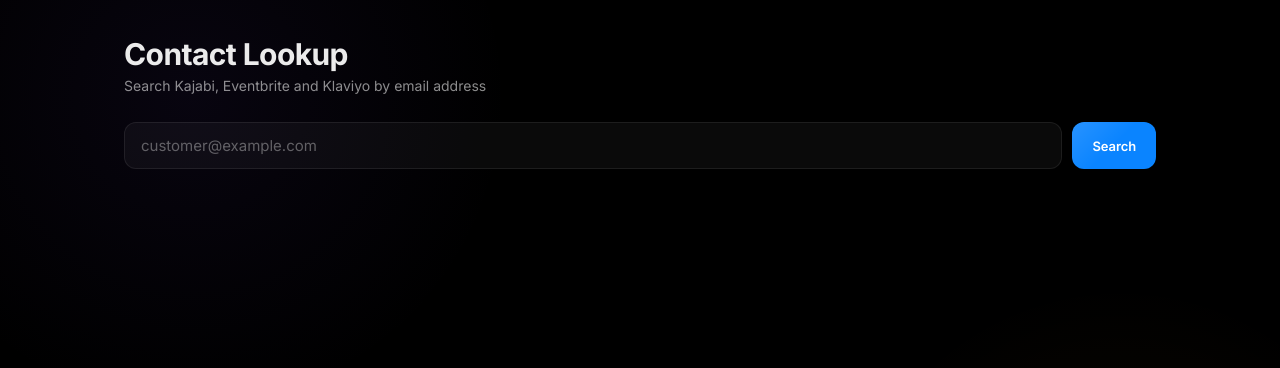
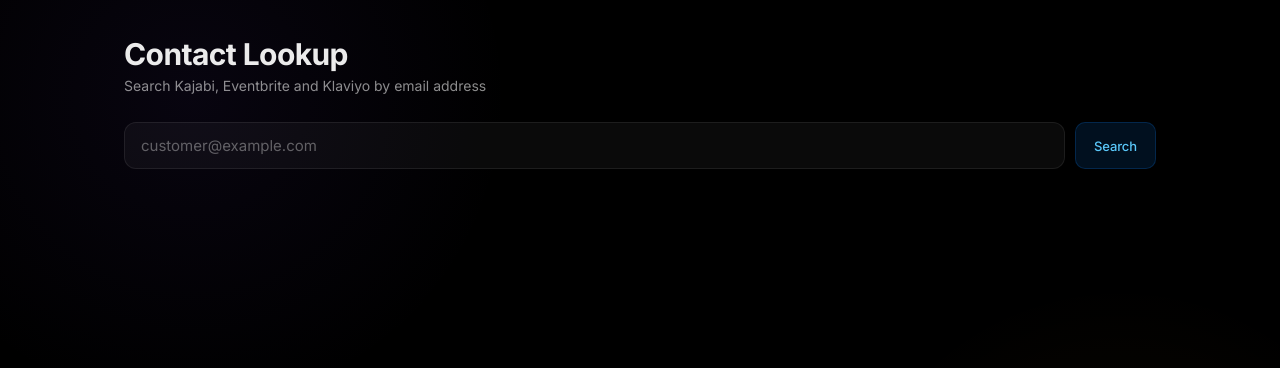
Before and after one commit to jakehb1/ennie-dashboard, a Flask app: page /lookup in a window 1280 px wide. Shown: the part 64-432 px from the top of the page. Run offline with Flask 3, Linux system fonts and the light colour scheme; the visitor is signed in with stand-in values (Sample User, id 1); some libraries are stand-ins or nearby versions.

Commit message:
Refined glass buttons: subtle tinted glass instead of flat bright colors

```diff
--- a/app.py
+++ b/app.py
@@ -390,40 +390,50 @@
         }
         .original p { color: rgba(255,255,255,0.7); }
         .reply p { white-space: pre-line; line-height: 1.4; color: rgba(52,199,89,0.9); }
-        .actions { display: flex; gap: 8px; flex-wrap: wrap; }
+        .actions { display: flex; gap: 6px; flex-wrap: wrap; }
         .btn {
-            padding: 8px 14px; border-radius: 8px; border: none;
-            font-weight: 600; color: white; cursor: pointer; font-size: 13px;
-            transition: all 0.2s ease; backdrop-filter: blur(10px);
-        }
-        .btn:hover { transform: translateY(-1px); box-shadow: 0 4px 16px rgba(0,0,0,0.3); }
-        .btn-approve { background: rgba(52,199,89,0.8); }
-        .btn-approve:hover { background: rgba(52,199,89,1); }
-        .btn-edit { background: rgba(0,122,255,0.8); }
-        .btn-edit:hover { background: rgba(0,122,255,1); }
-        .btn-escalate { background: rgba(255,149,0,0.8); }
-        .btn-escalate:hover { background: rgba(255,149,0,1); }
-        .btn-reject { background: rgba(255,59,48,0.8); }
-        .btn-reject:hover { background: rgba(255,59,48,1); }
+            padding: 8px 16px; border-radius: 10px;
+            border: 1px solid rgba(255,255,255,0.1);
+            font-weight: 500; color: rgba(255,255,255,0.85); cursor: pointer; font-size: 13px;
+            font-family: 'Inter', -apple-system, sans-serif; letter-spacing: -0.1px;
+            transition: all 0.2s cubic-bezier(0.4, 0, 0.2, 1);
+            background: rgba(255,255,255,0.06); backdrop-filter: blur(20px);
+            -webkit-backdrop-filter: blur(20px);
+        }
+        .btn:hover { background: rgba(255,255,255,0.1); border-color: rgba(255,255,255,0.18); transform: translateY(-0.5px); }
+        .btn:active { transform: scale(0.97); }
+        .btn-approve { background: rgba(48,209,88,0.12); color: #34D058; border-color: rgba(48,209,88,0.2); }
+        .btn-approve:hover { background: rgba(48,209,88,0.2); border-color: rgba(48,209,88,0.35); }
+        .btn-edit { background: rgba(10,132,255,0.12); color: #5AC8FA; border-color: rgba(10,132,255,0.2); }
+        .btn-edit:hover { background: rgba(10,132,255,0.2); border-color: rgba(10,132,255,0.35); }
+        .btn-escalate { background: rgba(255,159,10,0.12); color: #FFD60A; border-color: rgba(255,159,10,0.2); }
+        .btn-escalate:hover { background: rgba(255,159,10,0.2); border-color: rgba(255,159,10,0.35); }
+        .btn-reject { background: rgba(255,69,58,0.1); color: #FF6961; border-color: rgba(255,69,58,0.15); }
+        .btn-reject:hover { background: rgba(255,69,58,0.18); border-color: rgba(255,69,58,0.3); }
         .inline-edit-form {
-            display: none; margin-top: 12px; padding: 12px; background: rgba(0,122,255,0.06);
-            border-radius: 8px; border: 1px solid rgba(0,122,255,0.3);
+            display: none; margin-top: 12px; padding: 14px;
+            background: rgba(10,132,255,0.04);
+            border-radius: 12px; border: 1px solid rgba(10,132,255,0.15);
         }
         .inline-edit-form.active { display: block; }
         .edit-textarea {
-            width: 100%; min-height: 120px; padding: 12px; border: 1px solid rgba(255,255,255,0.1);
-            border-radius: 6px; font-family: inherit; font-size: 14px; line-height: 1.5;
-            resize: vertical; background: rgba(255,255,255,0.05); color: rgba(255,255,255,0.9);
-        }
-        .edit-textarea:focus { outline: none; border-color: rgba(0,122,255,0.5); }
-        .edit-actions { display: flex; gap: 8px; margin-top: 8px; justify-content: flex-end; }
+            width: 100%; min-height: 120px; padding: 12px; border: 1px solid rgba(255,255,255,0.08);
+            border-radius: 10px; font-family: inherit; font-size: 14px; line-height: 1.5;
+            resize: vertical; background: rgba(255,255,255,0.04); color: rgba(255,255,255,0.9);
+        }
+        .edit-textarea:focus { outline: none; border-color: rgba(10,132,255,0.4); box-shadow: 0 0 0 3px rgba(10,132,255,0.08); }
+        .edit-actions { display: flex; gap: 8px; margin-top: 10px; justify-content: flex-end; }
         .btn-small {
-            padding: 6px 12px; border-radius: 6px; border: none;
-            font-weight: 500; color: white; cursor: pointer; font-size: 12px;
-            transition: all 0.2s ease;
-        }
-        .btn-save { background: rgba(52,199,89,0.8); }
-        .btn-cancel { background: rgba(255,255,255,0.15); }
+            padding: 7px 14px; border-radius: 8px;
+            border: 1px solid rgba(255,255,255,0.1);
+            font-weight: 500; color: rgba(255,255,255,0.85); cursor: pointer; font-size: 12px;
+            font-family: 'Inter', -apple-system, sans-serif;
+            transition: all 0.2s cubic-bezier(0.4, 0, 0.2, 1);
+            background: rgba(255,255,255,0.06);
+        }
+        .btn-small:hover { background: rgba(255,255,255,0.1); }
+        .btn-save { background: rgba(48,209,88,0.12); color: #34D058; border-color: rgba(48,209,88,0.2); }
+        .btn-cancel { background: rgba(255,255,255,0.06); color: rgba(255,255,255,0.5); }
         .escalation-form {
             display: none; margin-top: 12px; padding: 12px; background: rgba(255,149,0,0.06);
             border-radius: 8px; border: 1px solid rgba(255,149,0,0.3);
@@ -534,7 +544,7 @@
                     </select>
                     <textarea class="escalation-textarea" id="escalation-text-{{ draft.id }}" placeholder="Add context (optional)"></textarea>
                     <div class="edit-actions">
-                        <button class="btn-small" style="background: #FF9500;" onclick="saveEscalation('{{ draft.id }}')">Escalate</button>
+                        <button class="btn-small" style="background:rgba(255,159,10,0.12);color:#FFD60A;border-color:rgba(255,159,10,0.2);" onclick="saveEscalation('{{ draft.id }}')">Escalate</button>
                         <button class="btn-small btn-cancel" onclick="cancelEscalation('{{ draft.id }}')">Cancel</button>
                     </div>
                 </div>
@@ -896,21 +906,26 @@
             text-transform: uppercase; font-weight: 600; letter-spacing: 0.5px;
         }
         .reply p { white-space: pre-line; line-height: 1.4; color: rgba(52,199,89,0.9); }
-        .actions { display: flex; gap: 8px; flex-wrap: wrap; }
+        .actions { display: flex; gap: 6px; flex-wrap: wrap; }
         .btn {
-            padding: 8px 14px; border-radius: 8px; border: none;
-            font-weight: 600; color: white; cursor: pointer; font-size: 13px;
-            transition: all 0.2s ease; backdrop-filter: blur(10px);
-        }
-        .btn:hover { transform: translateY(-1px); box-shadow: 0 4px 16px rgba(0,0,0,0.3); }
-        .btn-approve { background: rgba(52,199,89,0.8); }
-        .btn-approve:hover { background: rgba(52,199,89,1); }
-        .btn-edit { background: rgba(0,122,255,0.8); }
-        .btn-edit:hover { background: rgba(0,122,255,1); }
-        .btn-escalate { background: rgba(255,149,0,0.8); }
-        .btn-escalate:hover { background: rgba(255,149,0,1); }
-        .btn-reject { background: rgba(255,59,48,0.8); }
-        .btn-reject:hover { background: rgba(255,59,48,1); }
+            padding: 8px 16px; border-radius: 10px;
+            border: 1px solid rgba(255,255,255,0.1);
+            font-weight: 500; color: rgba(255,255,255,0.85); cursor: pointer; font-size: 13px;
+            font-family: 'Inter', -apple-system, sans-serif; letter-spacing: -0.1px;
+            transition: all 0.2s cubic-bezier(0.4, 0, 0.2, 1);
+            background: rgba(255,255,255,0.06); backdrop-filter: blur(20px);
+            -webkit-backdrop-filter: blur(20px);
+        }
+        .btn:hover { background: rgba(255,255,255,0.1); border-color: rgba(255,255,255,0.18); transform: translateY(-0.5px); }
+        .btn:active { transform: scale(0.97); }
+        .btn-approve { background: rgba(48,209,88,0.12); color: #34D058; border-color: rgba(48,209,88,0.2); }
+        .btn-approve:hover { background: rgba(48,209,88,0.2); border-color: rgba(48,209,88,0.35); }
+        .btn-edit { background: rgba(10,132,255,0.12); color: #5AC8FA; border-color: rgba(10,132,255,0.2); }
+        .btn-edit:hover { background: rgba(10,132,255,0.2); border-color: rgba(10,132,255,0.35); }
+        .btn-escalate { background: rgba(255,159,10,0.12); color: #FFD60A; border-color: rgba(255,159,10,0.2); }
+        .btn-escalate:hover { background: rgba(255,159,10,0.2); border-color: rgba(255,159,10,0.35); }
+        .btn-reject { background: rgba(255,69,58,0.1); color: #FF6961; border-color: rgba(255,69,58,0.15); }
+        .btn-reject:hover { background: rgba(255,69,58,0.18); border-color: rgba(255,69,58,0.3); }
         .user-link { color: inherit; text-decoration: none; cursor: pointer; transition: color 0.2s; }
         .user-link:hover { text-decoration: underline; color: #5AC8FA; }
         .modal-overlay {
@@ -970,10 +985,19 @@
             font-weight: 500; color: white; cursor: pointer; font-size: 12px;
             transition: all 0.2s ease;
         }
-        .btn-save { background: rgba(52,199,89,0.8); }
-        .btn-save:hover { background: rgba(52,199,89,1); }
-        .btn-cancel { background: rgba(255,255,255,0.15); }
-        .btn-cancel:hover { background: rgba(255,255,255,0.25); }
+        .btn-small {
+            padding: 7px 14px; border-radius: 8px;
+            border: 1px solid rgba(255,255,255,0.1);
+            font-weight: 500; color: rgba(255,255,255,0.85); cursor: pointer; font-size: 12px;
+            font-family: 'Inter', -apple-system, sans-serif;
+            transition: all 0.2s cubic-bezier(0.4, 0, 0.2, 1);
+            background: rgba(255,255,255,0.06);
+        }
+        .btn-small:hover { background: rgba(255,255,255,0.1); }
+        .btn-save { background: rgba(48,209,88,0.12); color: #34D058; border-color: rgba(48,209,88,0.2); }
+        .btn-save:hover { background: rgba(48,209,88,0.2); }
+        .btn-cancel { background: rgba(255,255,255,0.06); color: rgba(255,255,255,0.5); }
+        .btn-cancel:hover { background: rgba(255,255,255,0.1); }
         .escalation-form {
             display: none; margin-top: 12px; padding: 12px; background: rgba(255,149,0,0.06);
             border-radius: 8px; border: 1px solid rgba(255,149,0,0.3);
@@ -1111,7 +1135,7 @@
                     </select>
                     <textarea class="escalation-textarea" id="escalation-text-{{ draft.id }}" placeholder="Add context (optional)"></textarea>
                     <div class="edit-actions">
-                        <button class="btn-small" style="background:rgba(255,149,0,0.8);" onclick="saveEscalation('{{ draft.id }}')">Escalate</button>
+                        <button class="btn-small" style="background:rgba(255,159,10,0.12);color:#FFD60A;border-color:rgba(255,159,10,0.2);" onclick="saveEscalation('{{ draft.id }}')">Escalate</button>
                         <button class="btn-small btn-cancel" onclick="cancelEscalation('{{ draft.id }}')">Cancel</button>
                     </div>
                 </div>
@@ -1157,13 +1181,13 @@
                 <div class="actions">
                     <button class="btn btn-approve" onclick="approveDraft('{{ draft.id }}')">Approve</button>
                     <button class="btn btn-edit" onclick="showEditForm('{{ draft.id }}')">Edit</button>
-                    <button class="btn" style="background:rgba(139,92,246,0.8);" onclick="regenerateDraft('{{ draft.id }}')">🔄 Regenerate</button>
+                    <button class="btn" style="background:rgba(139,92,246,0.12);color:#BF5AF2;border-color:rgba(139,92,246,0.2);" onclick="regenerateDraft('{{ draft.id }}')">🔄 Regenerate</button>
                     <button class="btn btn-escalate" onclick="showEscalationForm('{{ draft.id }}')">Escalate</button>
                     <button class="btn btn-reject" onclick="rejectDraft('{{ draft.id }}')">Reject</button>
                     {% if not draft.claimed_by %}
-                    <button class="btn" style="background:rgba(0,122,255,0.8);" onclick="claimDraft('{{ draft.id }}')">🔒 Claim</button>
+                    <button class="btn" style="background:rgba(10,132,255,0.12);color:#5AC8FA;border-color:rgba(10,132,255,0.2);" onclick="claimDraft('{{ draft.id }}')">🔒 Claim</button>
                     {% else %}
-                    <button class="btn" style="background:rgba(255,255,255,0.15);" onclick="unclaimDraft('{{ draft.id }}')">Unclaim</button>
+                    <button class="btn" style="background:rgba(255,255,255,0.06);color:rgba(255,255,255,0.5);" onclick="unclaimDraft('{{ draft.id }}')">Unclaim</button>
                     {% endif %}
                 </div>
                 {% endif %}
--- a/static/style.css
+++ b/static/style.css
@@ -237,48 +237,46 @@
   display:         inline-flex;
   align-items:     center;
   gap:             5px;
-  padding:         10px 20px;
-  border-radius:   var(--radius-sm);
+  padding:         9px 18px;
+  border-radius:   10px;
   font-size:       13px;
-  font-weight:     600;
+  font-weight:     500;
   font-family:     var(--font);
-  border:          none;
+  border:          1px solid rgba(255, 255, 255, 0.1);
   cursor:          pointer;
-  transition:      all var(--transition);
+  transition:      all 0.2s cubic-bezier(0.4, 0, 0.2, 1);
   text-decoration: none;
   white-space:     nowrap;
   letter-spacing:  -0.1px;
-  position:        relative;
-  overflow:        hidden;
+  background:      rgba(255, 255, 255, 0.06);
+  color:           rgba(255, 255, 255, 0.85);
+  backdrop-filter:  blur(20px);
+  -webkit-backdrop-filter: blur(20px);
 }
-.btn::before {
-  content: '';
-  position: absolute;
-  inset: 0;
-  background: linear-gradient(135deg, rgba(255,255,255,0.12) 0%, transparent 50%);
-  border-radius: inherit;
-  pointer-events: none;
+.btn:hover {
+  background: rgba(255, 255, 255, 0.1);
+  border-color: rgba(255, 255, 255, 0.18);
+  transform: translateY(-0.5px);
 }
 .btn:active { transform: scale(0.97) !important; }
 
-.btn-primary   { background: var(--blue);   color: #fff; }
-.btn-primary:hover   { transform: translateY(-1px); box-shadow: 0 6px 20px rgba(10, 132, 255, 0.3); }
+.btn-primary   { background: rgba(10, 132, 255, 0.12); color: #5AC8FA; border-color: rgba(10, 132, 255, 0.2); }
+.btn-primary:hover   { background: rgba(10, 132, 255, 0.2); border-color: rgba(10, 132, 255, 0.35); }
 
-.btn-success   { background: var(--green);  color: #fff; }
-.btn-success:hover   { transform: translateY(-1px); box-shadow: 0 6px 20px rgba(48, 209, 88, 0.3); }
+.btn-success   { background: rgba(48, 209, 88, 0.12); color: #34D058; border-color: rgba(48, 209, 88, 0.2); }
+.btn-success:hover   { background: rgba(48, 209, 88, 0.2); border-color: rgba(48, 209, 88, 0.35); }
 
-.btn-danger    { background: var(--red);    color: #fff; }
-.btn-danger:hover    { transform: translateY(-1px); box-shadow: 0 6px 20px rgba(255, 69, 58, 0.3); }
+.btn-danger    { background: rgba(255, 69, 58, 0.1); color: #FF6961; border-color: rgba(255, 69, 58, 0.15); }
+.btn-danger:hover    { background: rgba(255, 69, 58, 0.18); border-color: rgba(255, 69, 58, 0.3); }
 
-.btn-warning   { background: var(--orange); color: #fff; }
-.btn-warning:hover   { transform: translateY(-1px); box-shadow: 0 6px 20px rgba(255, 159, 10, 0.3); }
+.btn-warning   { background: rgba(255, 159, 10, 0.12); color: #FFD60A; border-color: rgba(255, 159, 10, 0.2); }
+.btn-warning:hover   { background: rgba(255, 159, 10, 0.2); border-color: rgba(255, 159, 10, 0.35); }
 
 .btn-secondary { background: rgba(255, 255, 255, 0.06); color: var(--text-secondary); border: 1px solid var(--glass-border); }
 .btn-secondary:hover { background: rgba(255, 255, 255, 0.1); color: var(--text-primary); }
-.btn-secondary::before { display: none; }
 
-.btn-purple    { background: var(--purple); color: #fff; }
-.btn-purple:hover    { transform: translateY(-1px); box-shadow: 0 6px 20px rgba(191, 90, 242, 0.3); }
+.btn-purple    { background: rgba(191, 90, 242, 0.12); color: #BF5AF2; border-color: rgba(191, 90, 242, 0.2); }
+.btn-purple:hover    { background: rgba(191, 90, 242, 0.2); border-color: rgba(191, 90, 242, 0.35); }
 
 .btn-sm { padding: 7px 14px; font-size: 12px; }
 
```
